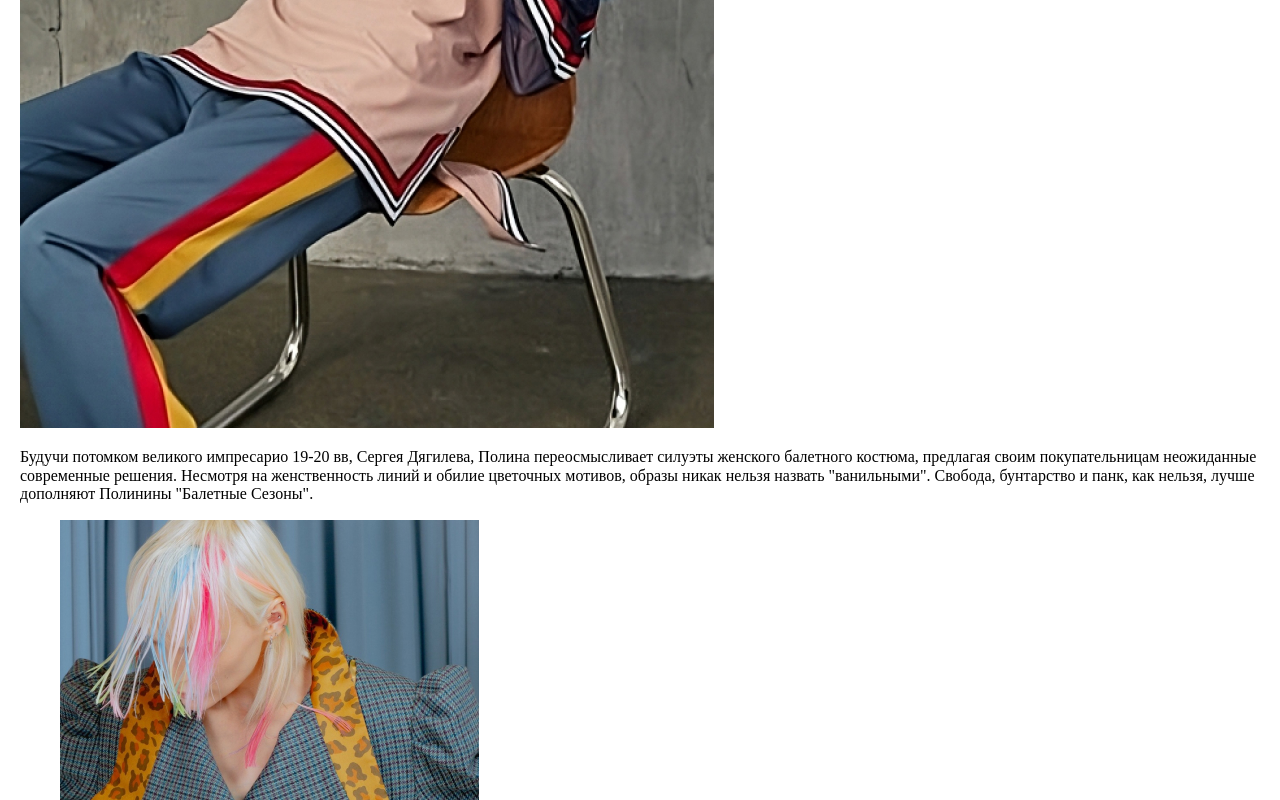
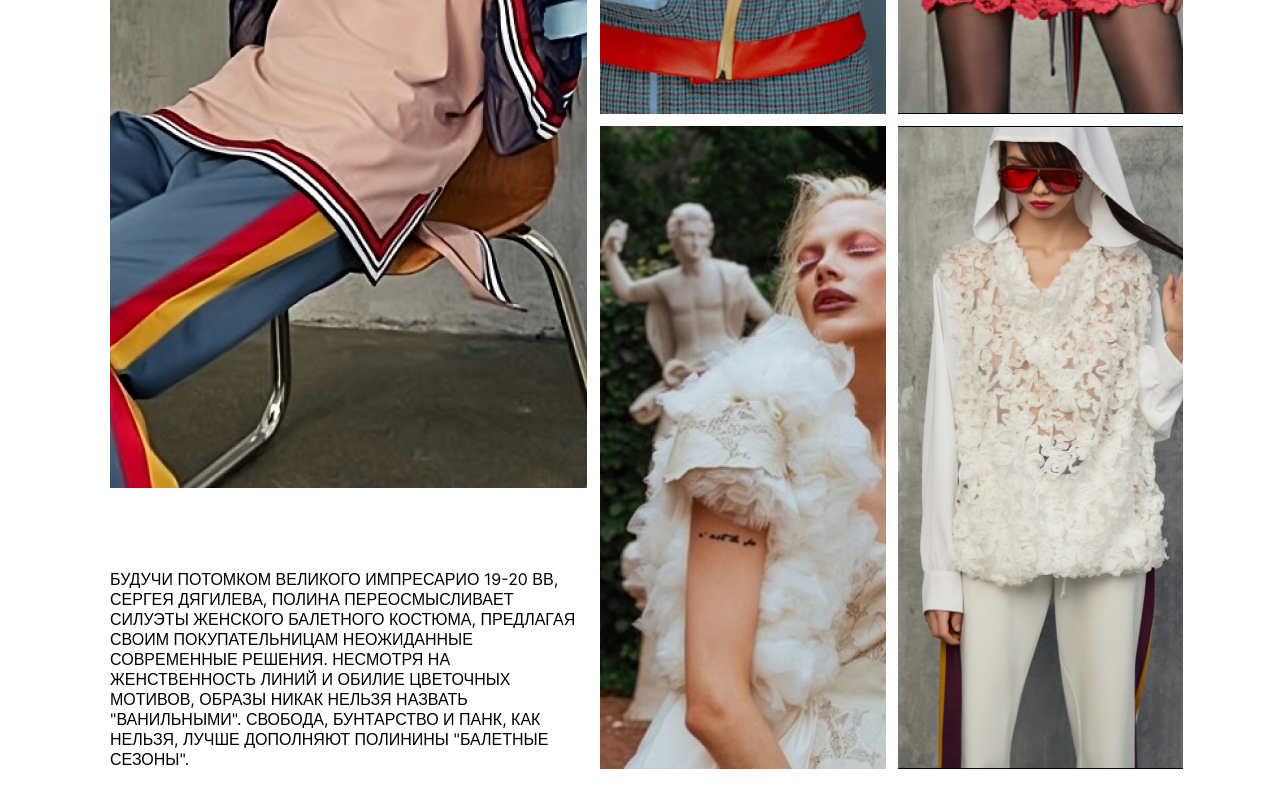
Before and after one commit to alvde-site/boutique, a React (Create React App) app: page / in a window 1280 px wide. Shown: the part 1460-2260 px from the top of the page. Built offline with nearby package versions, Linux system fonts and the light colour scheme.

Commit message:
feat: Add desctop category

```diff
--- a/src/components/Main/Category/Category.tsx
+++ b/src/components/Main/Category/Category.tsx
@@ -5,7 +5,7 @@ function Category() {
     <section className="category">
       <div className="category__content">
         <div className="category__description">
-          <img src={categoryDesctiption.src} alt="Реклама одежды" />
+          <img className="category__cover" src={categoryDesctiption.src} alt="Реклама одежды" />
           <p className="category__text">
             Будучи потомком великого импресарио 19-20 вв, Сергея Дягилева,
             Полина переосмысливает силуэты женского балетного костюма, предлагая
--- a/src/components/Main/Category/_category.scss
+++ b/src/components/Main/Category/_category.scss
@@ -0,0 +1,47 @@
+.category__content {
+    display: grid;
+    grid-template-columns: 45% 55%;
+    column-gap: 13px;
+    padding: 60px 90px 70px;
+}
+
+.category__description {
+    display: flex;
+    flex-direction: column;
+    min-height: 1304px;
+    justify-content: space-between;
+}
+
+.category__cover {
+    object-fit: cover;
+    object-position: center;
+    max-height: 1023px;
+    width: 100%;
+    height: 100%;
+}
+
+.category__text {
+    margin: 0;
+    max-width: 513px;
+    @include usual-text('Inter');
+    color: #000;
+    text-transform: uppercase;
+}
+
+.category__gallery {
+    display: grid;
+    grid-template-columns: repeat(2, 1fr);
+    gap: 12px;
+    max-height: 1312px;
+}
+
+.category__figure {
+    margin: 0;
+}
+
+.category__image {
+    object-fit: cover;
+    object-position: center;
+    width: 100%;
+    height: 100%;
+}
```
